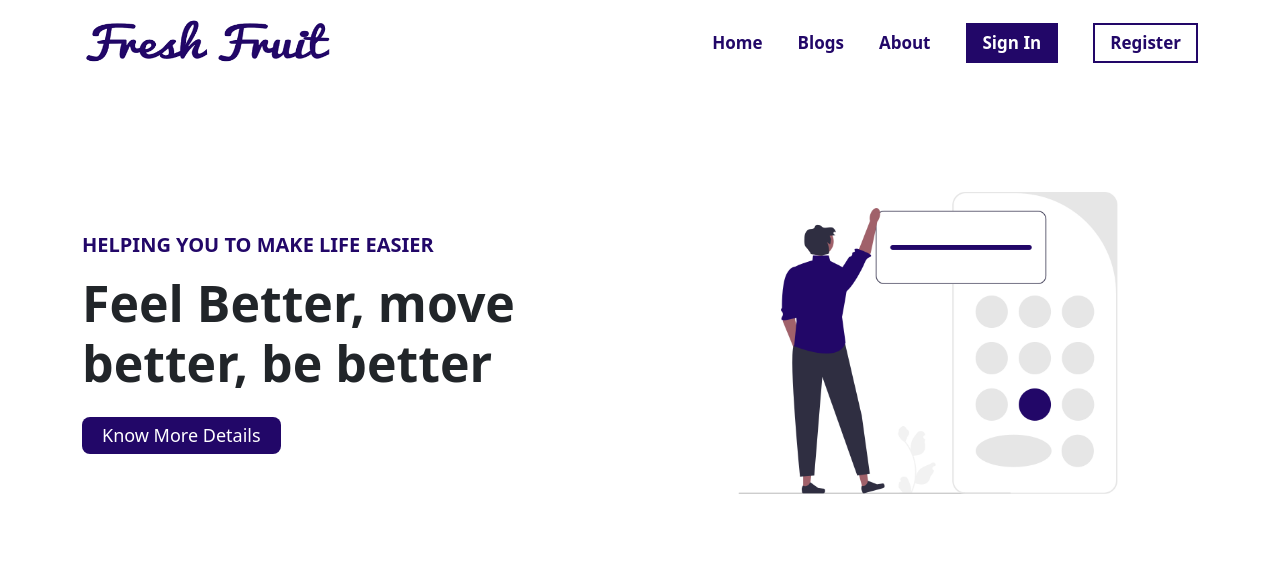
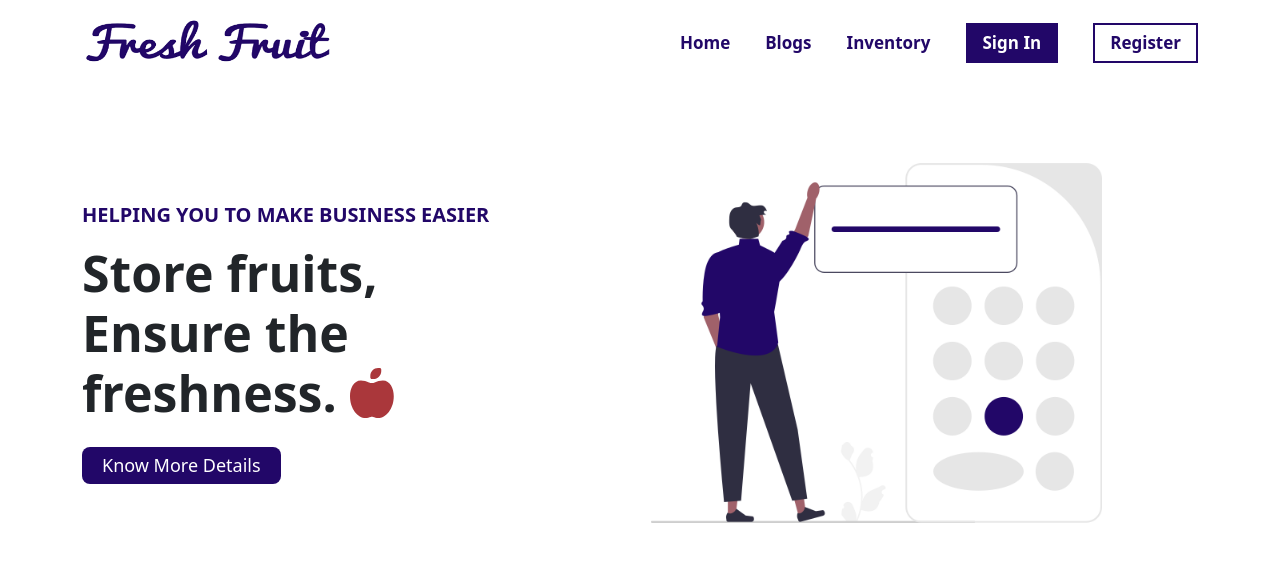
Before and after one commit to AmenaAkter5/warehouse-management-client-side, a React (Create React App) app: page / in a window 1280 px wide. Shown: the top 562 px of the page. Built offline with nearby package versions, Linux system fonts and the light colour scheme; no server answers.

Commit message:
banner responsive

```diff
--- a/package.json
+++ b/package.json
@@ -3,6 +3,10 @@
   "version": "0.1.0",
   "private": true,
   "dependencies": {
+    "@fortawesome/fontawesome-svg-core": "^6.1.1",
+    "@fortawesome/free-solid-svg-icons": "^6.1.1",
+    "@fortawesome/react-fontawesome": "^0.1.18",
+    "@heroicons/react": "^1.0.6",
     "@testing-library/jest-dom": "^5.14.1",
     "@testing-library/react": "^13.0.0",
     "@testing-library/user-event": "^13.2.1",
--- a/src/App.js
+++ b/src/App.js
@@ -9,6 +9,7 @@ import NotFound from './Pages/Shared/NotFound/NotFound';
 import Register from './Pages/SignIn/Register/Register';
 import RequireAuth from './Pages/SignIn/RequireAuth/RequireAuth';
 import ManageItems from './Pages/ManageItems/ManageItems';
+import Inventory from './Pages/Home/Inventory/Inventory';
 // import Footer from './Pages/Shared/Footer/Footer';
 
 function App() {
@@ -20,6 +21,7 @@ function App() {
         <Route path='/home' element={<Home></Home>}></Route>
         <Route path='/blogs' element={<Blogs></Blogs>}></Route>
         <Route path='/about' element={<About></About>}></Route>
+        <Route path='/inventory' element={<Inventory></Inventory>}></Route>
         <Route path="/manage" element={
           <RequireAuth>
             <ManageItems></ManageItems>
--- a/src/Pages/About/About.js
+++ b/src/Pages/About/About.js
@@ -4,6 +4,7 @@ const About = () => {
     return (
         <div>
             <h1>This is About Page</h1>
+            <p>Feel free to store your fruit and rely on our expert team to keep the good quality of your fruits</p>
         </div>
     );
 };
--- a/src/Pages/Home/Banner/Banner.css
+++ b/src/Pages/Home/Banner/Banner.css
@@ -10,6 +10,10 @@
 .banner-title {
     font-size: 50px;
     font-weight: bold;
+}
+
+.icon {
+    color: #aa373b;
 }
 
 .banner-btn {
--- a/src/Pages/Home/Banner/Banner.js
+++ b/src/Pages/Home/Banner/Banner.js
@@ -1,21 +1,29 @@
 import React from 'react';
 import './Banner.css';
 import banner from '../../../images/banner.png';
-import { Navigate } from 'react-router-dom';
+import { useNavigate } from 'react-router-dom';
+import { FontAwesomeIcon } from '@fortawesome/react-fontawesome'
+import { faAppleWhole } from '@fortawesome/free-solid-svg-icons'
+
 
 const Banner = () => {
 
+    // use navigate hook
+    const navigate = useNavigate();
+
     // banner page button handler
     const aboutButtonHandle = () => {
-        Navigate('/about');
+        navigate('/about');
     }
 
     return (
         <section className='banner'>
             <div className='banner-container container d-flex justify-content-between align-items-center'>
                 <div>
-                    <h5 className='banner-heading mb-3'>HELPING YOU TO MAKE LIFE EASIER</h5>
-                    <h1 className='banner-title mb-4'>Feel Better, move better, be better</h1>
+                    <h5 className='banner-heading mb-3'>HELPING YOU TO MAKE BUSINESS EASIER</h5>
+                    <h1 className='banner-title mb-4'>Store fruits,
+                        <br />
+                        Ensure the freshness. <FontAwesomeIcon className='icon' icon={faAppleWhole} /></h1>
                     <button onClick={aboutButtonHandle} className='banner-btn'>Know More Details</button>
                 </div>
                 <div>
--- /dev/null
+++ b/src/Pages/Home/Inventory/Inventory.js
@@ -0,0 +1,11 @@
+import React from 'react';
+
+const Inventory = () => {
+    return (
+        <div>
+            <h1>This is Inventory</h1>
+        </div>
+    );
+};
+
+export default Inventory;
--- a/src/Pages/Shared/Header/Header.js
+++ b/src/Pages/Shared/Header/Header.js
@@ -31,7 +31,7 @@ const Header = () => {
                         <Nav className="navbar ms-auto">
                             <Link to='/home'>Home</Link>
                             <Link to='/blogs'>Blogs</Link>
-                            <Link to='/about'>About</Link>
+                            <Link to='/inventory'>Inventory</Link>
                             {
                                 user && <>
                                     <Link to='/manage'>Manage Items</Link>
```
Also changed, not shown: 1 other file (tests, documents, lock files or other folders).
